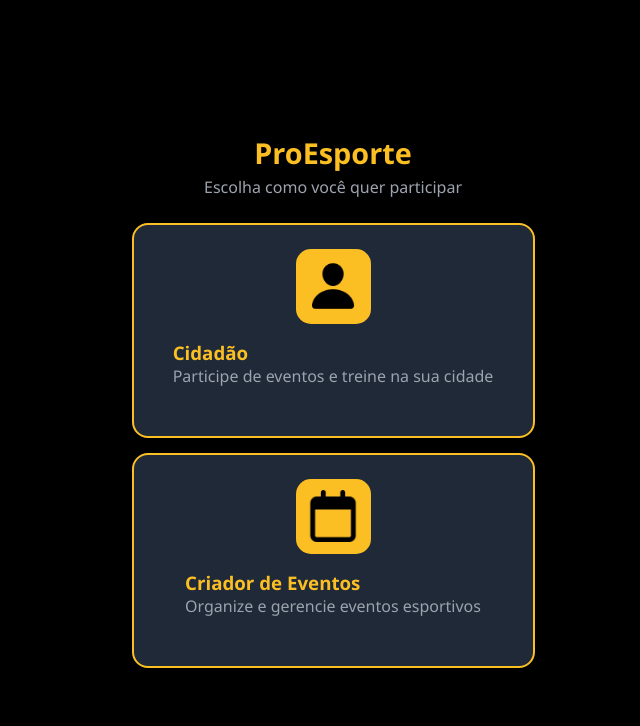
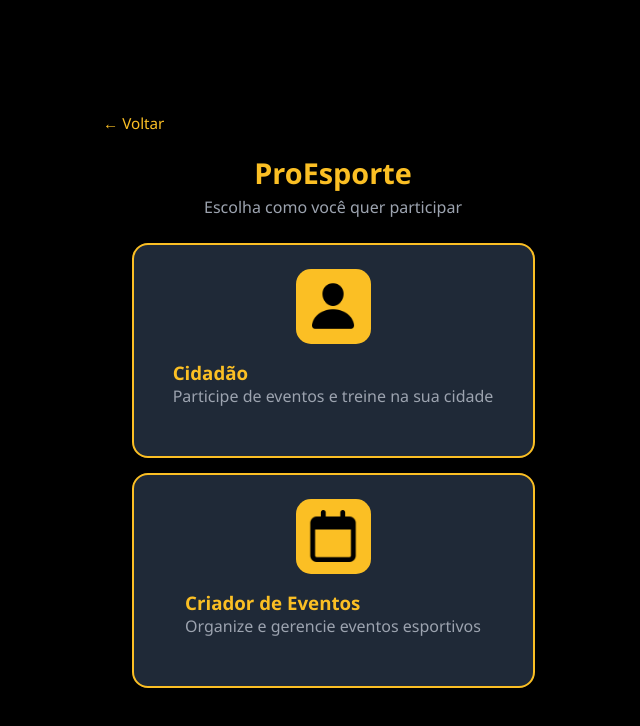
Before and after one commit to LucasEpifanio1/Pro-Esporte, a plain HTML site: page front_end/index.html in a window 1280 px wide. Shown: the whole page, without its empty margins (307-947 px from the left). Drawn offline with Linux system fonts and the light colour scheme.

Commit message:
Update index.html
acrescentei um botão de voltar

```diff
--- a/front_end/index.html
+++ b/front_end/index.html
@@ -9,6 +9,7 @@
   </head>
   <body>
     <main class="container">
+      <a href="home.html" class="voltar">← Voltar</a>
       <section class="blocos">
         <h1>ProEsporte</h1>
         <p class="subtitulo">Escolha como você quer participar</p>
```
